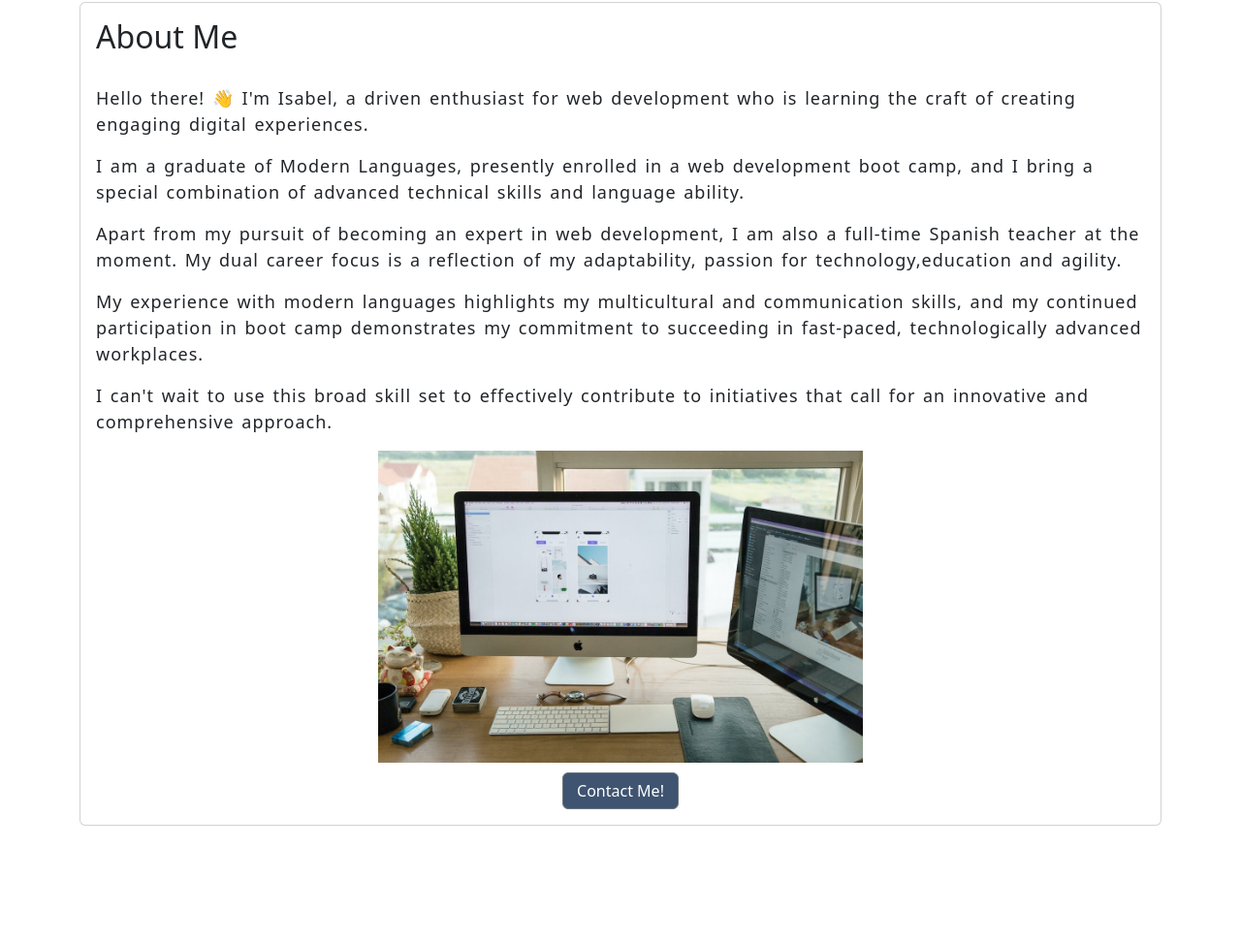
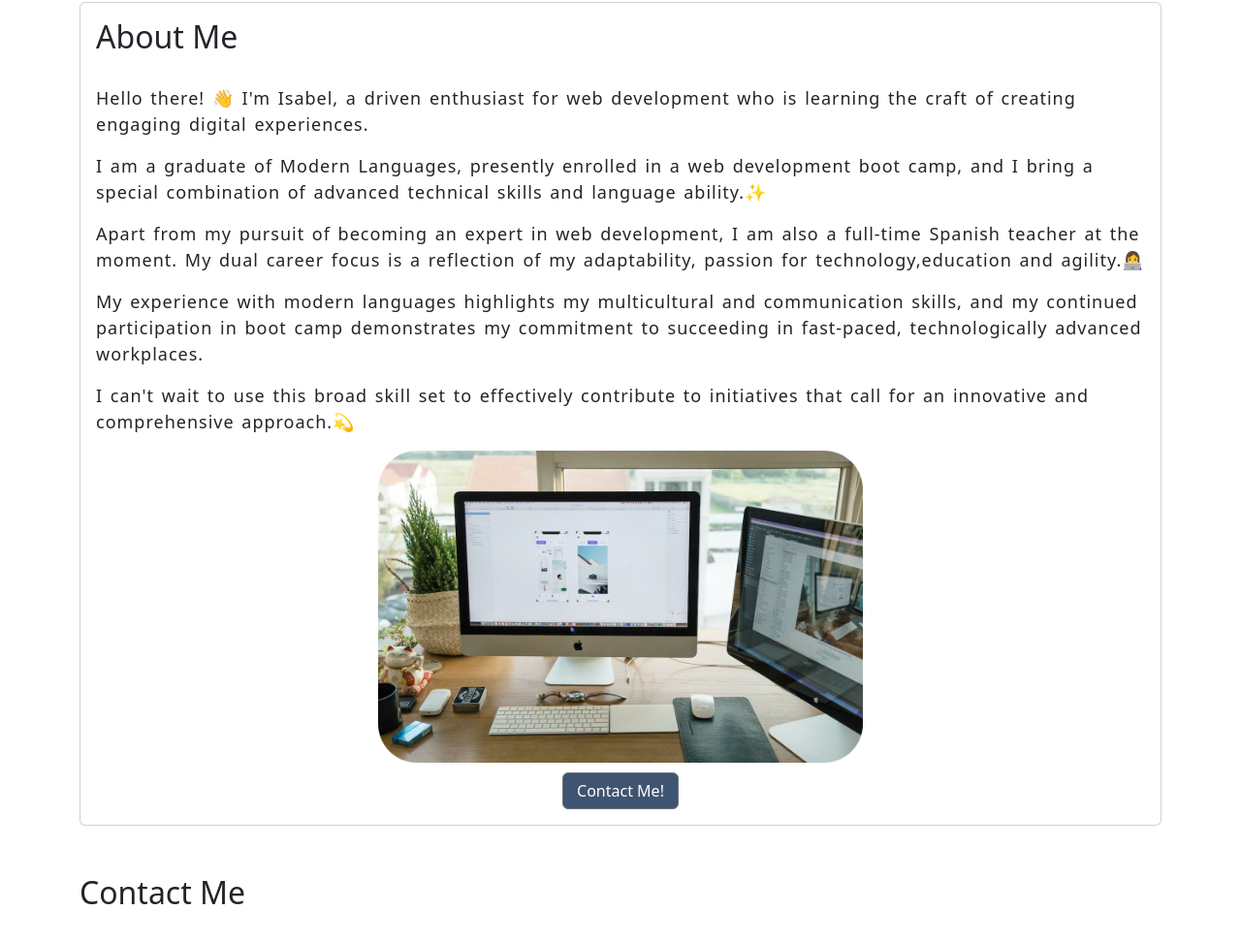
Before and after one commit to eesahbella/Bootstrap-Portfolio, a plain HTML site: page index.html in a window 1280 px wide. Shown: the part 2203-3175 px from the top of the page at 97% size. Before the commit the page ends 3055 px from the top, so only its background shows below. Drawn offline with nearby package versions, Linux system fonts and the light colour scheme.

Commit message:
updated img and paragraph in  about me section

```diff
--- a/css/style.css
+++ b/css/style.css
@@ -47,6 +47,7 @@ body {
 
 .container-about {
     padding-top: 50px;
+    padding-bottom: 50px;
 }
 
 /*button styling*/
--- a/index.html
+++ b/index.html
@@ -58,7 +58,7 @@
                     <p class="lead">Welcome to my portfolio🌐</p>
                     <hr class="my-4">
                     <p class="fs-3 text-body">Code & Creativity: Unveiling My Journey in Web Development Excellence</p>
-                    <a class="btn btn-secondary btn-lg" href="#" role="button">Learn more!</a>
+                    <a class="btn btn-secondary btn-lg" href="#about" role="button">Learn more!</a>
                 </div>
                 <div class="col-md-3">
                     <img src="./images/avatar-removebg-preview.png" alt="avatar of a girl" class="img-fluid rounded-circle">
@@ -140,29 +140,24 @@
 
     <section class="container">
         <div class="container-about">
-            <!-- <h2 id="about">About Me</h2> -->
-            <!-- <p>Hello there! 👋 I'm Isabel, a driven enthusiast for web development who is learning the craft of creating engaging digital experiences.
-            I am a graduate of Modern Languages, presently enrolled in a web development boot camp, and I bring a special combination of advanced technical skills and language ability.
-            Apart from my pursuit of becoming an expert in web development, I am also a full-time Spanish teacher at the moment. My dual career focus is a reflection of my adaptability, passion for technology,education and agility.
-            My experience with modern languages highlights my multicultural and communication skills, and my continued participation in boot camp demonstrates my commitment to succeeding in fast-paced, technologically advanced workplaces.
-            I can't wait to use this broad skill set to effectively contribute to initiatives that call for an innovative and comprehensive approach.
-            </p> -->
             <div class="card" style="width: 100%;">
                 <div class="card-body" id="about">
                     <h2 class="card-title">About Me</h2>
                     <p class="card-text">Hello there! 👋 I'm Isabel, a driven enthusiast for web development who is learning the craft of creating engaging digital experiences.
-                    <p>I am a graduate of Modern Languages, presently enrolled in a web development boot camp, and I bring a special combination of advanced technical skills and language ability.</p>
-                    <p>Apart from my pursuit of becoming an expert in web development, I am also a full-time Spanish teacher at the moment. My dual career focus is a reflection of my adaptability, passion for technology,education and agility.</p>
+                    <p>I am a graduate of Modern Languages, presently enrolled in a web development boot camp, and I bring a special combination of advanced technical skills and language ability.✨</p>
+                    <p>Apart from my pursuit of becoming an expert in web development, I am also a full-time Spanish teacher at the moment. My dual career focus is a reflection of my adaptability, passion for technology,education and agility.👩‍💻</p>
                     <p>My experience with modern languages highlights my multicultural and communication skills, and my continued participation in boot camp demonstrates my commitment to succeeding in fast-paced, technologically advanced workplaces.</p>
-                    <p>I can't wait to use this broad skill set to effectively contribute to initiatives that call for an innovative and comprehensive approach.</p>
-                    <img src="./images/pexels-photo-948050.jpeg" alt="computer on desk">
+                    <p>I can't wait to use this broad skill set to effectively contribute to initiatives that call for an innovative and comprehensive approach.💫</p>
+                    <img src="./images/pexels-photo-948050-modified.png" alt="computer on desk">
                     <a href="contact" class="btn btn-secondary">Contact Me!</a>
                 </div>
             </div>
         </div>
     </section>
 
-
+    <section class="container">
+        <div class="container-contact">
+            <h2 id="contact">Contact Me</h2>
 
 
 
```
Also changed, not shown: images/pexels-photo-948050-modified.png (added), images/pexels-photo-948050.jpeg (deleted).
